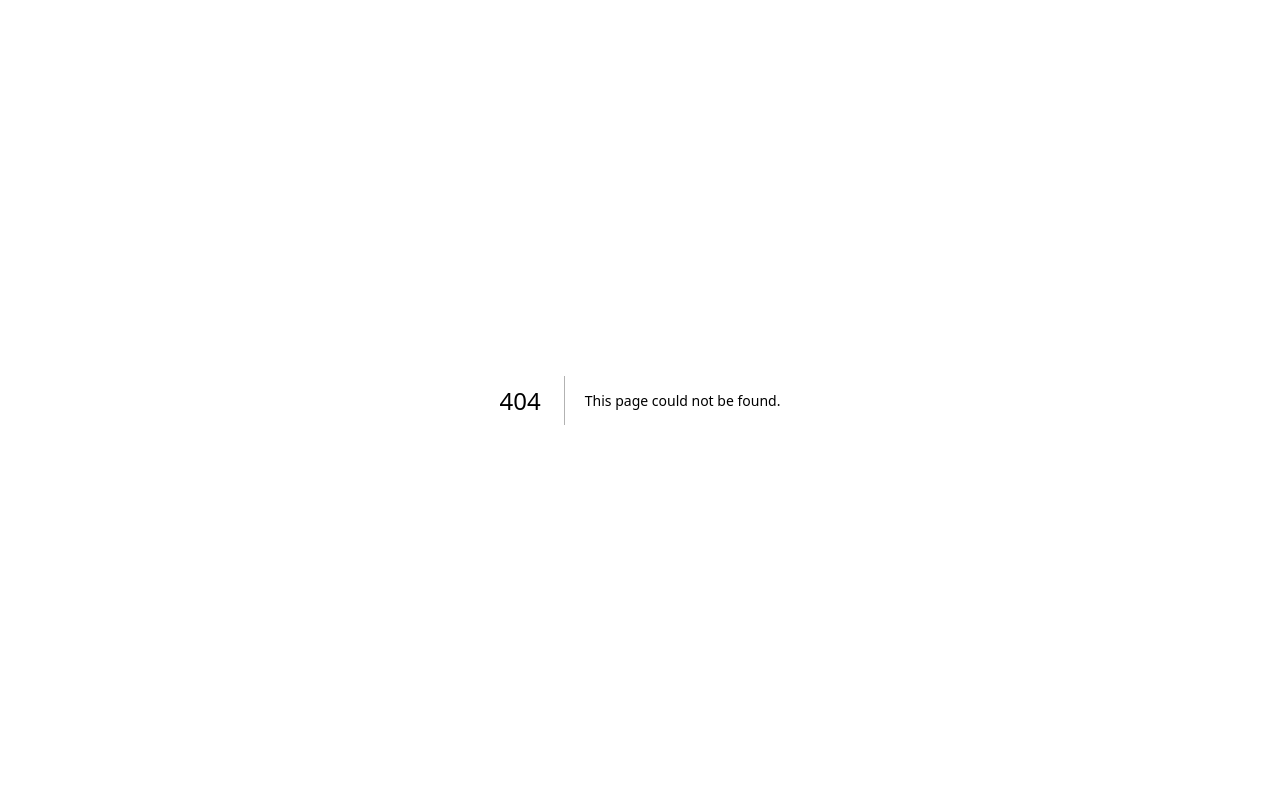
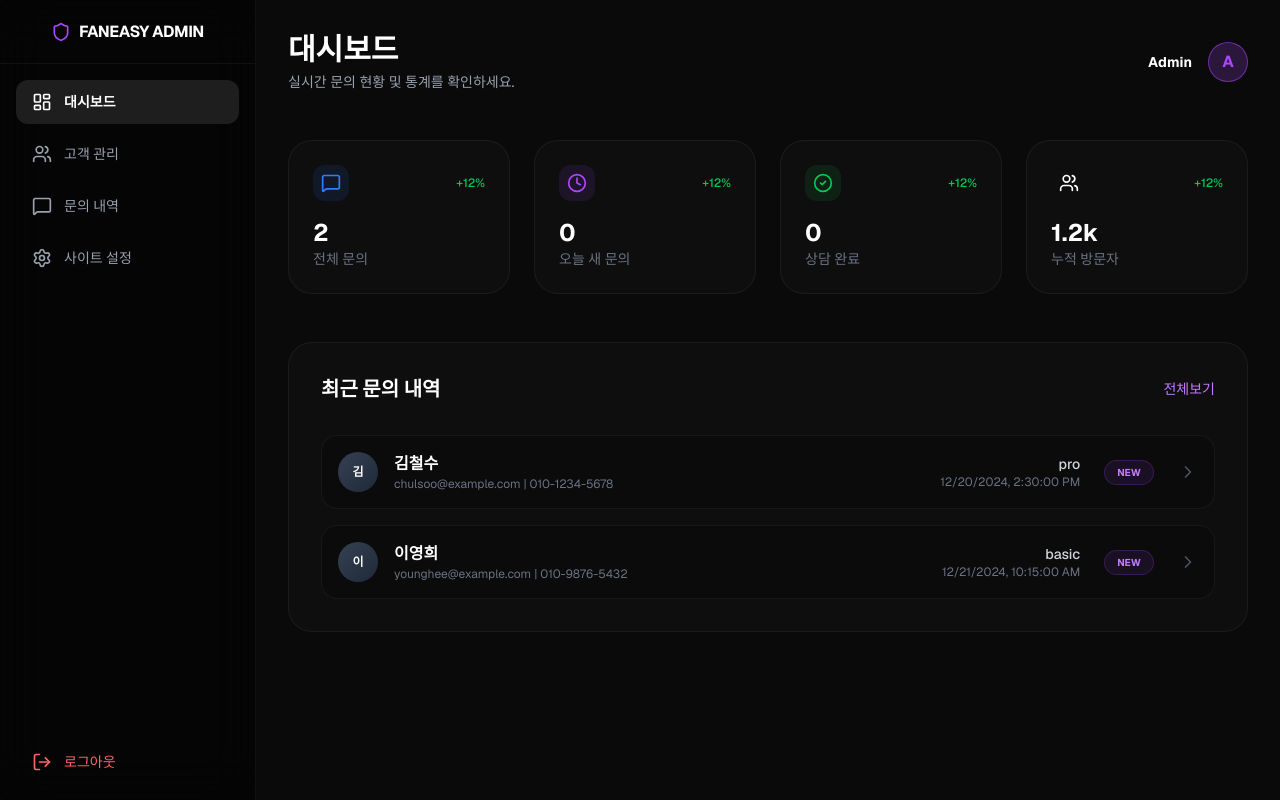
Before and after one commit to juuuno-coder/faneasy, a Next.js app: page /admin in a window 1280 px wide. Before the commit this address had no page. Built offline with nearby package versions, Linux system fonts and the light colour scheme; no server answers; the database is empty.

Commit message:
feat: simplify admin URL from /admin/dashboard to /admin

```diff
--- a/app/admin/dashboard/page.tsx
+++ b/app/admin/page.tsx
@@ -81,7 +81,7 @@ export default function AdminDashboard() {
         </div>
 
         <nav className="p-4 space-y-2">
-          <Link href="/admin/dashboard" className="flex items-center gap-3 rounded-xl bg-white/10 px-4 py-3 text-sm font-bold text-white">
+          <Link href="/admin" className="flex items-center gap-3 rounded-xl bg-white/10 px-4 py-3 text-sm font-bold text-white">
             <LayoutDashboard className="h-5 w-5" />
             대시보드
           </Link>
--- a/lib/email.ts
+++ b/lib/email.ts
@@ -61,7 +61,7 @@ ${inquiry.message}
           </div>
 
           <div style="margin-top: 30px; padding-top: 20px; border-top: 1px solid #e5e7eb; text-align: center;">
-            <a href="https://kkang.designd.co.kr/admin/dashboard" style="display: inline-block; background-color: #667eea; color: white; padding: 12px 30px; border-radius: 8px; text-decoration: none; font-weight: bold;">관리자 페이지에서 확인하기</a>
+            <a href="https://kkang.designd.co.kr/admin" style="display: inline-block; background-color: #667eea; color: white; padding: 12px 30px; border-radius: 8px; text-decoration: none; font-weight: bold;">관리자 페이지에서 확인하기</a>
           </div>
         </div>
         <div style="text-align: center; margin-top: 20px; color: #6b7280; font-size: 12px;">
```
